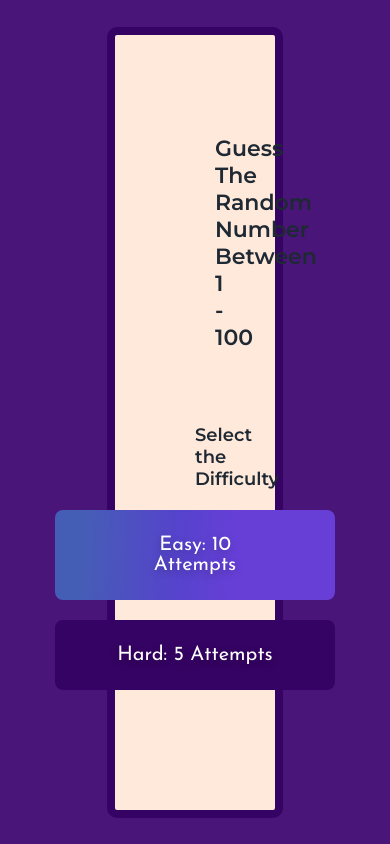
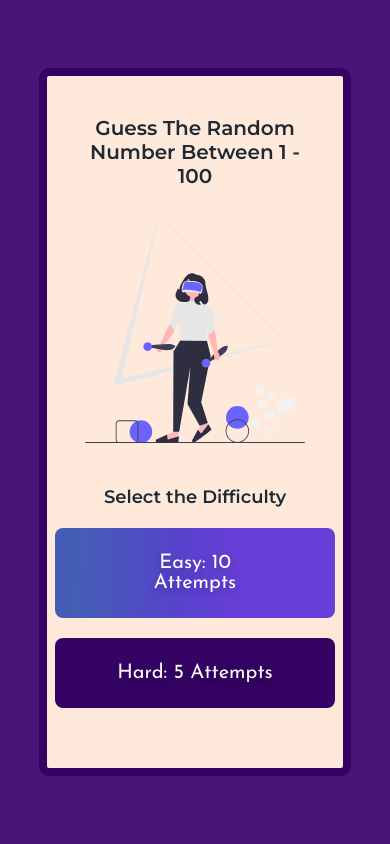
Before and after one commit to amannpatel/guess-the-number, a plain HTML site: page index.html in a window 390 px wide. Drawn offline with Linux system fonts and the light colour scheme.

Commit message:
media Queries

```diff
--- a/css/style.css
+++ b/css/style.css
@@ -139,7 +139,7 @@ input {
   color: #ff0511;
 }
 
-/* @media (max-width: 1200px) {
+@media (max-width: 1200px) {
   body {
     width: 100vw;
   }
@@ -147,4 +147,22 @@ input {
     width: 50vw;
     padding: 2rem;
   }
-} */ ;
+  input {
+    width: 20rem;
+  }
+}
+
+@media (max-width: 800px) {
+  body {
+    width: 100vw;
+  }
+  main {
+    width: 80vw;
+    padding: 2rem;
+  }
+
+  #welcomeScreen h2 {
+    text-transform: capitalize;
+    font-size: 2rem;
+  }
+}
```
